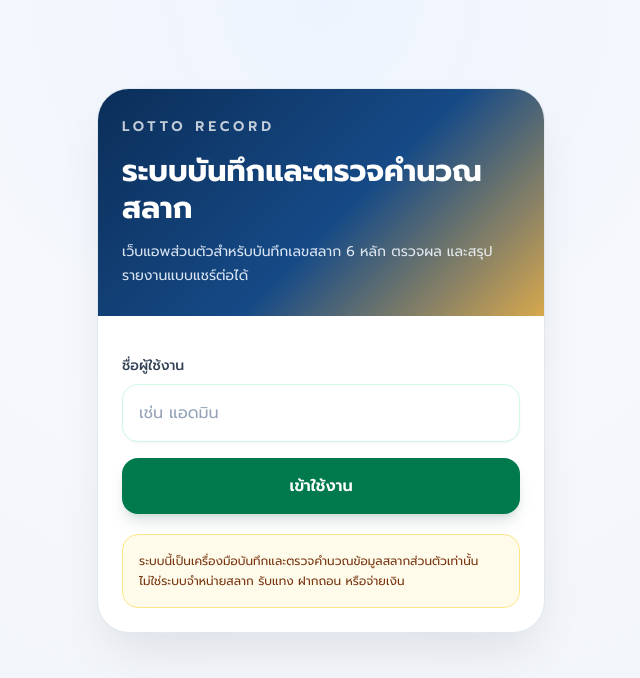
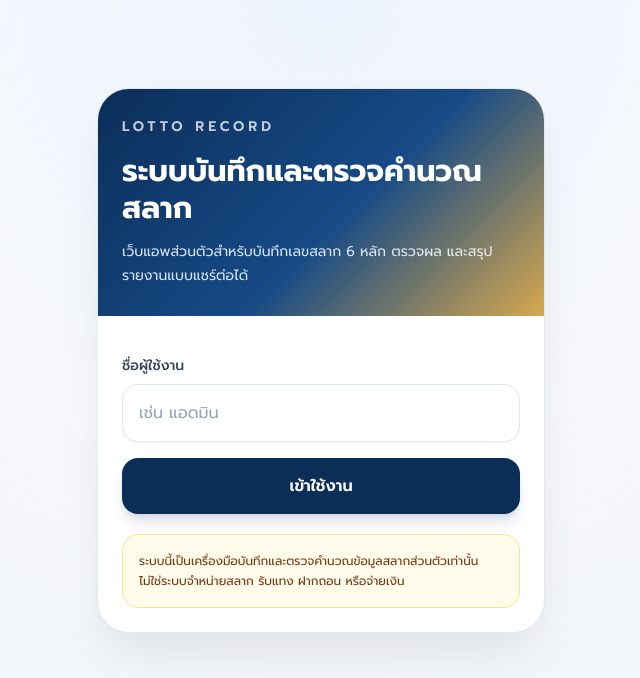
Before and after one commit to frankkk99/lotto-record-mvp, a Next.js app: page / in a window 1280 px wide. Shown: the top 678 px of the page, without its empty margins (319-959 px from the left). Built offline with nearby package versions, Linux system fonts and the light colour scheme.

Commit message:
Refresh premium government-style theme

```diff
--- a/app/globals.css
+++ b/app/globals.css
@@ -4,21 +4,32 @@
 
 :root {
   color-scheme: light;
-  --glo-green: #007a4d;
-  --glo-deep: #005a3d;
-  --glo-mint: #eef8f2;
-  --glo-gold: #f6c343;
-  --glo-border: #dbe8df;
+  --record-navy: #0b2e59;
+  --record-blue: #145da0;
+  --record-gold: #c9973d;
+  --record-bg: #f4f7fb;
+  --record-border: #dbe3ee;
 }
 
 * {
   box-sizing: border-box;
 }
 
+html {
+  scroll-behavior: smooth;
+}
+
 body {
   min-height: 100vh;
-  background: #f4f8f5;
-  color: #10231b;
+  background: var(--record-bg);
+  color: #111827;
+}
+
+input,
+select,
+textarea,
+button {
+  font: inherit;
 }
 
 input,
@@ -29,22 +40,22 @@ textarea {
 
 @layer components {
   .field {
-    @apply w-full rounded-2xl border border-emerald-100 bg-white px-4 py-4 text-slate-900 shadow-sm placeholder:text-slate-400 transition focus:border-emerald-500 focus:ring-4 focus:ring-emerald-100;
+    @apply w-full rounded-2xl border border-slate-200 bg-white px-4 py-4 text-slate-900 shadow-sm placeholder:text-slate-400 transition focus:border-blue-500 focus:ring-4 focus:ring-blue-100;
   }
 
   .mini-field {
-    @apply w-full rounded-xl border border-emerald-100 bg-white px-3 py-2 text-sm text-slate-900 outline-none transition focus:border-emerald-500 focus:ring-2 focus:ring-emerald-100;
+    @apply w-full rounded-xl border border-slate-200 bg-white px-3 py-2 text-sm text-slate-900 outline-none transition focus:border-blue-500 focus:ring-2 focus:ring-blue-100;
   }
 
   .panel {
-    @apply mt-5 rounded-[2rem] border border-emerald-100 bg-white p-5 shadow-lg shadow-emerald-950/5;
+    @apply mt-5 rounded-[2rem] border border-slate-200 bg-white p-5 shadow-xl shadow-slate-950/5;
   }
 
   .primary-button {
-    @apply rounded-2xl bg-[#007a4d] font-semibold text-white shadow-lg shadow-emerald-900/15 transition hover:bg-[#006b45];
+    @apply rounded-2xl bg-[#0b2e59] font-semibold text-white shadow-lg shadow-blue-950/15 transition hover:bg-[#08264a] active:scale-[0.99];
   }
 
   .secondary-button {
-    @apply rounded-2xl border border-emerald-100 bg-white font-semibold text-[#007a4d] shadow-sm transition hover:bg-emerald-50;
+    @apply rounded-2xl border border-slate-200 bg-white font-semibold text-[#0b2e59] shadow-sm transition hover:bg-blue-50 active:scale-[0.99];
   }
 }
```
